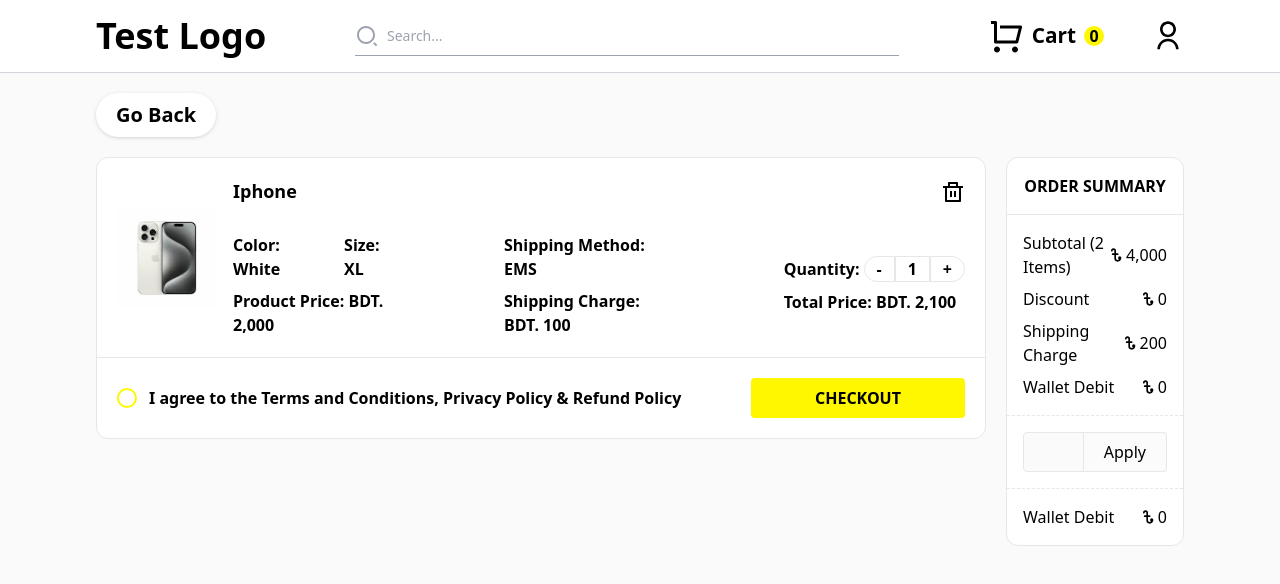
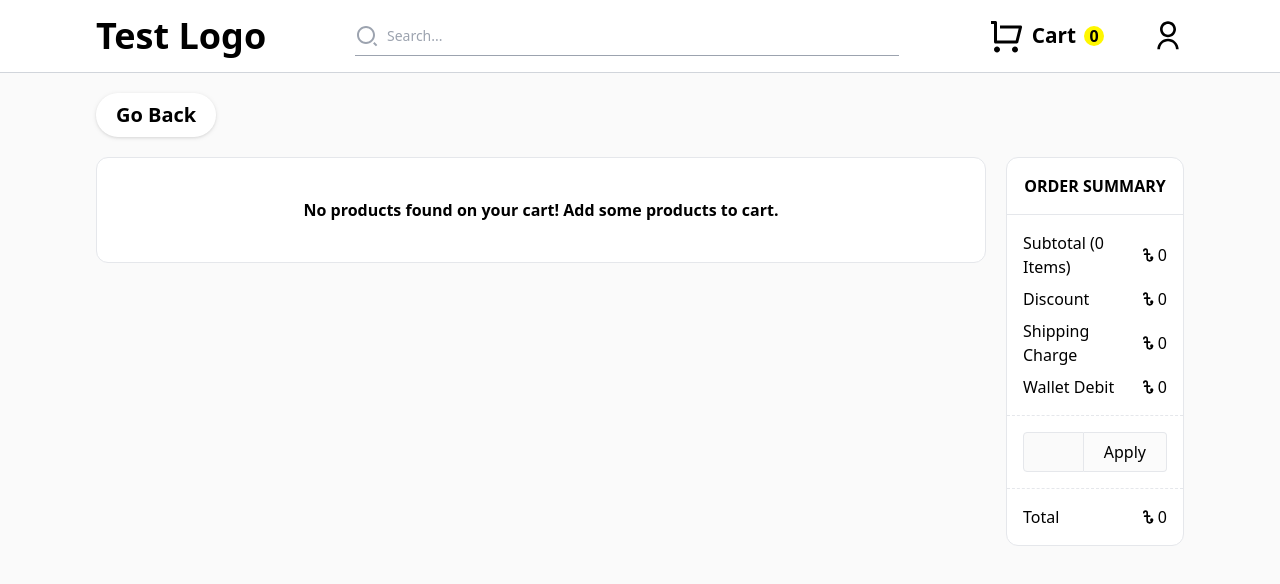
Before and after one commit to Zayed-Fahim/Client-Zayanax_limited-Task, a React (Create React App) app: page /cart in a window 1280 px wide. Shown: the top 584 px of the page. Built offline with nearby package versions, Linux system fonts and the light colour scheme.

Commit message:
product search functionality done

```diff
--- /dev/null
+++ b/src/contexts/ProductSearchContext.js
@@ -0,0 +1,5 @@
+import { createContext } from "react";
+
+const ProductSearchContext = createContext(null);
+
+export default ProductSearchContext;
--- a/src/index.js
+++ b/src/index.js
@@ -5,13 +5,16 @@ import App from "./App";
 import reportWebVitals from "./reportWebVitals";
 import AuthProvider from "./providers/AuthProvider";
 import CommonProvider from "./providers/CommonProvider";
+import ProductSearchProvider from "./providers/ProductSearchProvider";
 
 const root = ReactDOM.createRoot(document.getElementById("root"));
 root.render(
   <React.StrictMode>
     <AuthProvider>
       <CommonProvider>
-        <App />
+        <ProductSearchProvider>
+          <App />
+        </ProductSearchProvider>
       </CommonProvider>
     </AuthProvider>
   </React.StrictMode>
--- a/src/pages/components/Home/Cart.jsx
+++ b/src/pages/components/Home/Cart.jsx
@@ -1,16 +1,33 @@
-import React from "react";
+import React, { useContext, useEffect } from "react";
 import CartItem from "../../reuseableComponents/CartItem";
 import { useNavigate } from "react-router-dom";
 import OrderSummary from "../../smallComponents/Home/OrderSummary";
 import TermsAndConditions from "../../smallComponents/Home/TermsAndConditions";
 import Button from "../../reuseableComponents/Button";
+import CommonContext from "../../../contexts/CommonContext";
 
 const Cart = () => {
   const navigate = useNavigate();
+  const { cart, setCart, setItems } = useContext(CommonContext);
   const backButtonClassNames =
     "text-xl font-semibold bg-white w-max drop-shadow px-5 py-2 rounded-3xl";
+
+  useEffect(() => {
+    const storedCart = localStorage.getItem("cart");
+    const parsedCart = storedCart ? JSON.parse(storedCart) : [];
+    setCart(parsedCart);
+    setItems(cart?.length);
+  }, [setCart, cart?.length, setItems]);
+
+  const handleDeleteItem = (itemId) => {
+    const updatedCart = cart.filter((item) => item._id !== itemId);
+    setCart(updatedCart);
+    const updatedCartString = JSON.stringify(updatedCart);
+    localStorage.setItem("cart", updatedCartString);
+  };
+
   return (
-    <div className="min-h-screen">
+    <div className="h-[calc(100vh-73px)] overflow-y-auto">
       <div className="flex flex-col gap-5 mx-[2rem] md:mx-[4rem] lg:mx-[6rem] py-5">
         <Button
           onClick={() => navigate("/")}
@@ -18,11 +35,24 @@ const Cart = () => {
           classNames={backButtonClassNames}
           text={"Go Back"}
         />
-        <div className="flex gap-5 w-full">
-          <div className="border rounded-xl w-5/6 bg-white flex flex-col h-max">
-            <CartItem />
-            <TermsAndConditions />
-          </div>
+        <div className="flex gap-5 w-full ">
+          {cart.length <= 0 ? (
+            <p className="h-max py-10 w-5/6 font-semibold rounded-xl border bg-white flex justify-center items-center">
+              No products found on your cart! Add some products to cart.
+            </p>
+          ) : (
+            <div className="border rounded-xl w-5/6 bg-white flex flex-col h-max">
+              {cart?.length > 0 &&
+                cart?.map((item, index) => (
+                  <CartItem
+                    item={item}
+                    key={index}
+                    handleDeleteItem={handleDeleteItem}
+                  />
+                ))}
+              <TermsAndConditions />
+            </div>
+          )}
           <OrderSummary />
         </div>
       </div>
--- a/src/pages/components/Home/Products.jsx
+++ b/src/pages/components/Home/Products.jsx
@@ -1,19 +1,29 @@
-import React, { useEffect, useState } from "react";
+import React, { useContext, useEffect, useState } from "react";
 import ProductCard from "../../reuseableComponents/ProductCard";
 import axios from "axios";
 import DataFetchingLoader from "../../reuseableComponents/DataFetchingLoader";
+import ProductSearchContext from "../../../contexts/ProductSearchContext";
 
 const Products = () => {
+  const { searchResults, searchTerm } = useContext(ProductSearchContext);
   const [products, setProducts] = useState([]);
   const [isLoading, setIsLoading] = useState(false);
   const [filteredProducts, setFilteredProducts] = useState([]);
+
   useEffect(() => {
     setIsLoading(true);
     const fetchedProducts = async () => {
-      const response = await axios.get("http://localhost:8080/api/v1/products");
-      if (response.status === 200) {
-        setProducts(response.data.payload);
-        setTimeout(() => setIsLoading(false), 1500);
+      try {
+        const response = await axios.get(
+          "http://localhost:8080/api/v1/products"
+        );
+        if (response.status === 200) {
+          setProducts(response.data.payload);
+          setTimeout(() => setIsLoading(false), 1500);
+        }
+      } catch (error) {
+        console.log(error.message);
+        setIsLoading(false);
       }
     };
     fetchedProducts();
@@ -29,18 +39,32 @@ const Products = () => {
       setTimeout(() => setIsLoading(false), 1500);
     } catch (error) {
       console.log(error.message);
+      setIsLoading(false);
     }
   }, [products]);
 
   return (
-    <div className="w-full h-full">
+    <div className="w-full h-full relative">
       {isLoading ? (
         <DataFetchingLoader />
       ) : (
-        <div className="grid xl:grid-cols-7 gap-x-5 gap-y-10">
-          {filteredProducts?.map((product, index) => (
-            <ProductCard key={index} product={product} />
-          ))}
+        <div
+          className={`${
+            searchResults.length === 0 && searchTerm !== ""
+              ? "h-full w-full"
+              : "grid xl:grid-cols-7 gap-x-5 gap-y-10 h-auto w-auto"
+          }`}
+        >
+          {(searchTerm === "" ? filteredProducts : searchResults)?.map(
+            (product, index) => (
+              <ProductCard key={index} product={product} />
+            )
+          )}
+          {searchResults.length === 0 &&
+            filteredProducts.length !== 0 &&
+            searchTerm !== "" && (
+              <p className="text-center font-bold">No products found!</p>
+            )}
         </div>
       )}
     </div>
--- a/src/pages/reuseableComponents/CartItem.jsx
+++ b/src/pages/reuseableComponents/CartItem.jsx
@@ -1,8 +1,7 @@
 import React, { useState } from "react";
 import { RiDeleteBinLine } from "react-icons/ri";
-import image from "../../assets/card/iphone-15-pro-max.jfif";
 
-const CartItem = () => {
+const CartItem = ({ item, handleDeleteItem }) => {
   const [quantity, setQuantity] = useState(1);
 
   const increaseQuantity = () => {
@@ -14,33 +13,42 @@ const CartItem = () => {
       setQuantity((prevQuantity) => prevQuantity - 1);
     }
   };
+  const discountedPrice =
+    item?.productPriceBeforeDiscount -
+    item?.productPriceBeforeDiscount * (item?.discountRate / 100);
 
+  const handleDelete = () => {
+    handleDeleteItem(item._id);
+  };
   return (
     <div className="flex justify-start items-center gap-4 p-5 border-b w-full">
-      <img height={100} width={100} src={image} alt="" />
+      <img height={100} width={100} src={item?.productImage} alt="" />
       <div className="w-full flex flex-col gap-7">
         <div className="flex items-center justify-between">
-          <h1 className="text-[18px] font-semibold">Iphone</h1>
-          <RiDeleteBinLine className="hover:text-red-500 hover:scale-110 w-6 h-6 cursor-pointer" />
+          <h1 className="text-[18px] font-semibold">{item?.productName}</h1>
+          <RiDeleteBinLine
+            className="hover:text-red-500 hover:scale-110 w-6 h-6 cursor-pointer"
+            onClick={handleDelete}
+          />
         </div>
         <div className="flex items-center justify-start gap-28 font-semibold">
-          <div className="flex flex-col gap-2">
+          <div className="flex flex-col gap-2 w-1/5">
             <div className="flex items-center gap-8">
-              <p>Color: White</p>
-              <p>Size: XL</p>
+              <p>Color: {item?.color}</p>
+              <p>Size: {item?.size}</p>
             </div>
-            <p>Product Price: BDT. 2,000</p>
+            <p>Product Price: BDT. {discountedPrice * quantity}</p>
           </div>
 
-          <div className="flex flex-col gap-2">
+          <div className="flex flex-col gap-2 w-1/5">
             <p>Shipping Method: EMS</p>
-            <p>Shipping Charge: BDT. 100</p>
+            <p>Shipping Charge: BDT. {item?.shippingCharge * quantity}</p>
           </div>
 
-          <div className="flex flex-col gap-2">
-            <div className="flex justify-center items-center gap-1">
+          <div className="flex flex-col gap-2 w-1/5">
+            <div className="flex justify-start items-center gap-1">
               <p>Quantity:</p>
-              <div className="flex items-center">
+              <div className="flex">
                 <button
                   className="bg-white border px-3 cursor-pointer rounded-l-3xl"
                   onClick={decreaseQuantity}
@@ -56,7 +64,10 @@ const CartItem = () => {
                 </button>
               </div>
             </div>
-            <p>Total Price: BDT. 2,100</p>
+            <p>
+              Total Price: BDT.{" "}
+              {discountedPrice * quantity + item.shippingCharge * quantity}
+            </p>
           </div>
         </div>
       </div>
--- a/src/pages/reuseableComponents/ProductCard.jsx
+++ b/src/pages/reuseableComponents/ProductCard.jsx
@@ -1,13 +1,36 @@
-import React from "react";
+import React, { useContext, useEffect } from "react";
 import Button from "./Button";
+import CommonContext from "../../contexts/CommonContext";
 
 const ProductCard = ({ product }) => {
+  const { cart, setCart, setIsSuccess, setStatus, setText } =
+    useContext(CommonContext);
   const addToCartButtonClassNames =
     "bg-[#FFF700] text-black py-2 px-4 rounded-3xl";
 
   const discountedPrice =
     product?.productPriceBeforeDiscount -
     product?.productPriceBeforeDiscount * (product?.discountRate / 100);
+
+  const addToCart = async () => {
+    const isProductInCart = await cart.some(
+      (cartItem) => cartItem._id === product._id
+    );
+
+    if (isProductInCart) {
+      setText("Product already added");
+      setStatus("In Cart");
+      setIsSuccess(true);
+      setTimeout(() => setIsSuccess(false), 1000);
+    } else {
+      setCart([...cart, { ...product }]);
+    }
+  };
+
+  useEffect(() => {
+    const cartString = JSON.stringify(cart);
+    localStorage.setItem("cart", cartString);
+  }, [cart]);
   return (
     <>
       <style jsx="true">{`
@@ -36,6 +59,7 @@ const ProductCard = ({ product }) => {
         </div>
         <div className="absolute inset-0 flex items-center justify-center opacity-0 group-hover:opacity-100 transition-opacity">
           <Button
+            onClick={addToCart}
             classNames={addToCartButtonClassNames}
             text="Add to Cart"
             type="button"
--- a/src/pages/smallComponents/Home/LargeDeviceNavbar.jsx
+++ b/src/pages/smallComponents/Home/LargeDeviceNavbar.jsx
@@ -1,9 +1,14 @@
-import React from "react";
+import React, { useContext } from "react";
 import { RiSearch2Line, RiShoppingCartLine, RiUserLine } from "react-icons/ri";
 import { useNavigate } from "react-router-dom";
+import CommonContext from "../../../contexts/CommonContext";
+import ProductSearchContext from "../../../contexts/ProductSearchContext";
 
 const LargeDeviceNavbar = () => {
   const navigate = useNavigate();
+  const { cart } = useContext(CommonContext);
+  const { handleSearchChange } = useContext(ProductSearchContext);
+
   return (
     <div className="hidden md:block py-4 border-b border-gray-300">
       <nav className="md:mx-[2rem] lg:mx-[6rem] flex justify-between">
@@ -20,6 +25,7 @@ const LargeDeviceNavbar = () => {
           <input
             type="text"
             className="focus:outline-none text-sm w-full pl-8"
+            onChange={handleSearchChange}
             placeholder="Search..."
           />
         </div>
@@ -36,7 +42,7 @@ const LargeDeviceNavbar = () => {
             >
               Cart
               <div className="h-4 w-4 lg:h-5 lg:w-5 bg-[#FFF700] rounded-[50%] flex justify-center items-center">
-                <span className="text-[1rem]">0</span>
+                <span className="text-[1rem]">{cart ? cart?.length : 0}</span>
               </div>
             </div>
           </div>
--- a/src/pages/smallComponents/Home/OrderSummary.jsx
+++ b/src/pages/smallComponents/Home/OrderSummary.jsx
@@ -2,38 +2,42 @@ import React, { useContext } from "react";
 import { TbCurrencyTaka } from "react-icons/tb";
 import AuthContext from "../../../contexts/AuthContext";
 import { useNavigate } from "react-router-dom";
+import CommonContext from "../../../contexts/CommonContext";
 
 const OrderSummary = () => {
+  const navigate = useNavigate();
   const { user, admin } = useContext(AuthContext);
-  const navigate = useNavigate();
+  const { subTotal, items, shippingCharge, walletDebit, total, discount } =
+    useContext(CommonContext);
+
   return (
-    <div className="flex flex-col w-1/6 bg-white border rounded-xl h-max">
+    <div className="flex flex-col w-1/6 bg-white border rounded-xl h-max sticky top-[85px]">
       <div className="py-4 flex justify-center items-center border-b font-semibold">
         <h1>ORDER SUMMARY</h1>
       </div>
       <div className="py-4 px-4 flex flex-col gap-2 border-b border-dashed">
         <div className=" flex justify-between items-center">
-          <p>Subtotal (2 Items)</p>
+          <p>Subtotal ({items} Items)</p>
           <div className="flex justify-center items-center">
-            <TbCurrencyTaka className="w-5 h-5" /> 4,000
+            <TbCurrencyTaka className="w-5 h-5" /> {subTotal}
           </div>
         </div>
         <div className="flex justify-between items-center">
           <p>Discount</p>
           <div className="flex justify-center items-center">
-            <TbCurrencyTaka className="w-5 h-5" /> 0
+            <TbCurrencyTaka className="w-5 h-5" /> {discount}
           </div>
         </div>
         <div className="flex justify-between items-center">
           <p>Shipping Charge</p>
           <div className="flex justify-center items-center">
-            <TbCurrencyTaka className="w-5 h-5" /> 200
+            <TbCurrencyTaka className="w-5 h-5" /> {shippingCharge}
           </div>
         </div>
         <div className="flex justify-between items-center">
           <p>Wallet Debit</p>
           <div className="flex justify-center items-center">
-            <TbCurrencyTaka className="w-5 h-5" /> 0
+            <TbCurrencyTaka className="w-5 h-5" /> {walletDebit}
           </div>
         </div>
       </div>
@@ -55,9 +59,9 @@ const OrderSummary = () => {
         </button>
       </div>
       <div className="py-4 px-4 flex justify-between items-center">
-        <p>Wallet Debit</p>
+        <p>Total</p>
         <div className="flex justify-center items-center">
-          <TbCurrencyTaka className="w-5 h-5" /> 0
+          <TbCurrencyTaka className="w-5 h-5" /> {total}
         </div>
       </div>
     </div>
--- a/src/pages/smallComponents/Home/SmallDeviceNavbar.jsx
+++ b/src/pages/smallComponents/Home/SmallDeviceNavbar.jsx
@@ -1,4 +1,4 @@
-import React, { useState } from "react";
+import React, { useContext, useState } from "react";
 import {
   RiMenu3Line,
   RiSearch2Line,
@@ -7,9 +7,11 @@ import {
 } from "react-icons/ri";
 import { RxCross2 } from "react-icons/rx";
 import { useNavigate } from "react-router-dom";
+import CommonContext from "../../../contexts/CommonContext";
 
 const SmallDeviceNavbar = () => {
   const navigate = useNavigate();
+  const { cart } = useContext(CommonContext);
   const [isOpen, setIsOpen] = useState(false);
 
   const handleToggle = () => {
@@ -51,7 +53,7 @@ const SmallDeviceNavbar = () => {
               <div className="flex justify-center items-center gap-2 text-xl font-semibold cursor-pointer">
                 Cart
                 <div className="h-5 w-5 bg-[#FFF700] rounded-[50%] flex justify-center items-center">
-                  <span className="text-[1rem]">0</span>
+                  <span className="text-[1rem]">{cart ? cart?.length : 0}</span>
                 </div>
               </div>
             </div>
--- a/src/providers/CommonProvider.js
+++ b/src/providers/CommonProvider.js
@@ -7,17 +7,39 @@ const CommonProvider = ({ children }) => {
   const [status, setStatus] = useState(null);
   const [buttonText, setButtonText] = useState(null);
   const [onClick, setOnClick] = useState(null);
+  const [cart, setCart] = useState([]);
+  const [subTotal, setSubTotal] = useState(0);
+  const [items, setItems] = useState(0);
+  const [shippingCharge, setShippingCharge] = useState(0);
+  const [walletDebit, setWalletDebit] = useState(0);
+  const [total, setTotal] = useState(0);
+  const [discount, setDiscount] = useState(0);
+
   const values = {
+    cart,
     text,
+    total,
+    items,
     status,
     onClick,
+    subTotal,
+    discount,
     isSuccess,
     buttonText,
+    walletDebit,
+    shippingCharge,
+    setCart,
     setText,
+    setTotal,
+    setItems,
     setStatus,
     setOnClick,
+    setSubTotal,
+    setDiscount,
     setIsSuccess,
     setButtonText,
+    setWalletDebit,
+    setShippingCharge,
   };
   return (
     <CommonContext.Provider value={values}>{children}</CommonContext.Provider>
--- /dev/null
+++ b/src/providers/ProductSearchProvider.js
@@ -0,0 +1,33 @@
+import React, { useState } from "react";
+import ProductSearchContext from "../contexts/ProductSearchContext";
+import axios from "axios";
+
+const ProductSearchProvider = ({ children }) => {
+  const [searchTerm, setSearchTerm] = useState("");
+  const [searchResults, setSearchResults] = useState([]);
+  const handleSearchChange = async (e) => {
+    const newSearchTerm = e.target.value;
+    setSearchTerm(newSearchTerm);
+
+    try {
+      const response = await axios.get(
+        `http://localhost:8080/api/v1/products/search?search=${newSearchTerm}`
+      );
+      setSearchResults(response?.data?.payload);
+    } catch (error) {
+      console.error("Error fetching search results:", error);
+    }
+  };
+  const values = {
+    searchTerm,
+    searchResults,
+    handleSearchChange,
+  };
+  return (
+    <ProductSearchContext.Provider value={values}>
+      {children}
+    </ProductSearchContext.Provider>
+  );
+};
+
+export default ProductSearchProvider;
```
